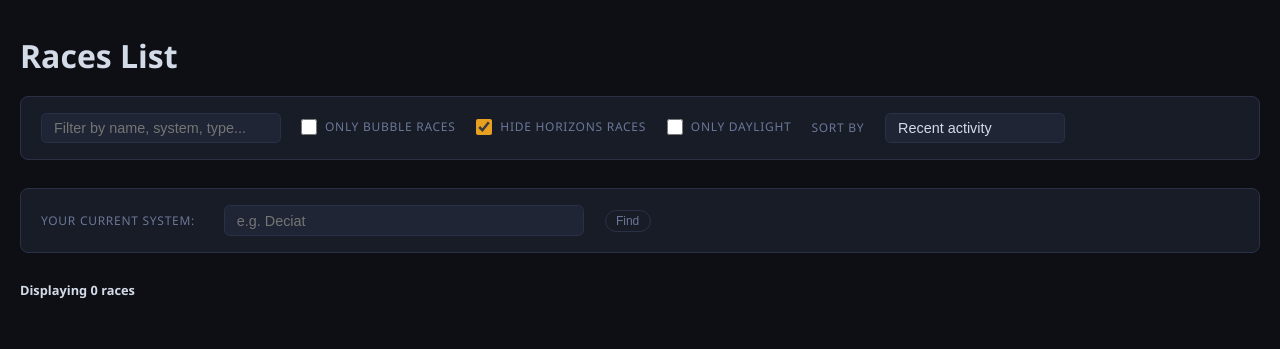
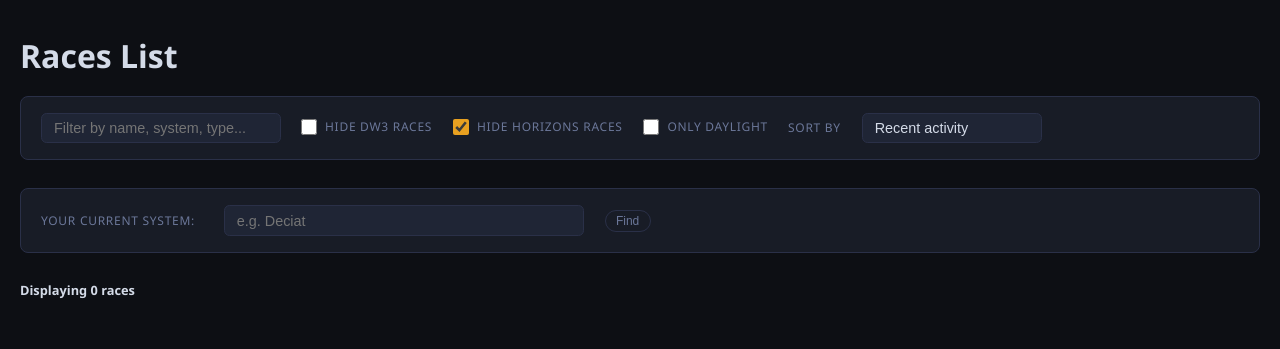
Before and after one commit to vladigor/ed-timetrials-leaderboard, a FastAPI app: page /races-list in a window 1280 px wide. Shown: the part 71-420 px from the top of the page. Run offline with FastAPI, Linux system fonts and the light colour scheme; data that the repository does not hold is empty; some libraries are stand-ins or nearby versions.

Commit message:
Revert "Updated logic for hiding DW3 races and turned it into Only show Bubble races"
This reverts commit 8119d691d0d2647cfc0f7ff6acec720edd92432c.

```diff
--- a/static/js/cafe-saturday.js
+++ b/static/js/cafe-saturday.js
@@ -223,9 +223,8 @@ function renderTable() {
 
   if (filterHideDW3) {
     races = races.filter(r => {
-      const tags = (r.tags || '').split(',').map(t => t.trim());
-      const hasHiddenTag = tags.includes('DW3') || tags.includes('Remote') || tags.includes('Colonia');
-      return !hasHiddenTag;
+      const hasDW3Tag = (r.tags || '').split(',').map(t => t.trim()).includes('DW3');
+      return !hasDW3Tag;
     });
   }
 
--- a/static/js/cmdr.js
+++ b/static/js/cmdr.js
@@ -251,11 +251,7 @@ function renderTables() {
   }
 
   if (filterDW3) {
-    races = races.filter(r => {
-      const tags = (r.tags || '').split(',').map(t => t.trim());
-      const hasHiddenTag = tags.includes('DW3') || tags.includes('Remote') || tags.includes('Colonia');
-      return !hasHiddenTag;
-    });
+    races = races.filter(r => !(r.tags || '').split(',').map(t => t.trim()).includes('DW3'));
   }
 
   const types = [...new Set(stats.races.map(r => r.type))].sort();
--- a/static/js/creator.js
+++ b/static/js/creator.js
@@ -356,9 +356,8 @@ function renderTables() {
   // Apply filters
   if (filterHideDW3) {
     races = races.filter(r => {
-      const tags = (r.tags || '').split(',').map(t => t.trim());
-      const hasHiddenTag = tags.includes('DW3') || tags.includes('Remote') || tags.includes('Colonia');
-      return !hasHiddenTag;
+      const hasDW3Tag = (r.tags || '').split(',').map(t => t.trim()).includes('DW3');
+      return !hasDW3Tag;
     });
   }
 
--- a/static/js/races-table.js
+++ b/static/js/races-table.js
@@ -325,12 +325,11 @@ async function resolveSystemCoords(systemName) {
 function renderTable() {
   let races = allRaces;
 
-  // Client-side filter: hide DW3/Remote/Colonia races
+  // Client-side filter: hide DW3 races
   if (filterHideDW3) {
     races = races.filter(r => {
-      const tags = (r.tags || '').split(',').map(t => t.trim());
-      const hasHiddenTag = tags.includes('DW3') || tags.includes('Remote') || tags.includes('Colonia');
-      return !hasHiddenTag;
+      const hasDW3Tag = (r.tags || '').split(',').map(t => t.trim()).includes('DW3');
+      return !hasDW3Tag;
     });
   }
 
--- a/templates/cafe-saturday.html
+++ b/templates/cafe-saturday.html
@@ -44,7 +44,7 @@
       <div class="filter-group" style="justify-content:flex-end">
         <label class="filter-toggle">
           <input type="checkbox" id="filter-hide-dw3">
-          Only Bubble races
+          Hide DW3 races
         </label>
         <label class="filter-toggle">
           <input type="checkbox" id="filter-hide-horizons">
--- a/templates/cmdr.html
+++ b/templates/cmdr.html
@@ -134,7 +134,7 @@
       </label>
       <label class="filter-toggle">
         <input type="checkbox" id="filter-dw3">
-        Only Bubble races
+        Hide DW3
       </label>
     </div>
 
--- a/templates/creator.html
+++ b/templates/creator.html
@@ -46,7 +46,7 @@
       <div class="filter-group" style="justify-content:flex-end">
         <label class="filter-toggle">
           <input type="checkbox" id="filter-hide-dw3">
-          Only Bubble races
+          Hide DW3 races
         </label>
         <label class="filter-toggle">
           <input type="checkbox" id="filter-hide-horizons">
--- a/templates/index.html
+++ b/templates/index.html
@@ -20,7 +20,7 @@
       <div class="filter-group" style="justify-content:flex-end">
         <label class="filter-toggle">
           <input type="checkbox" id="filter-hide-dw3">
-          Only Bubble races
+          Hide DW3 races
         </label>
         <label class="filter-toggle">
           <input type="checkbox" id="filter-hide-horizons">
--- a/templates/races-table.html
+++ b/templates/races-table.html
@@ -14,7 +14,7 @@
       <div class="filter-group" style="justify-content:flex-end">
         <label class="filter-toggle">
           <input type="checkbox" id="filter-hide-dw3">
-          Only Bubble races
+          Hide DW3 races
         </label>
         <label class="filter-toggle">
           <input type="checkbox" id="filter-hide-horizons">
```
Also changed, not shown: static/js/index.js (+3 -4 lines), CHANGELOG.md.
